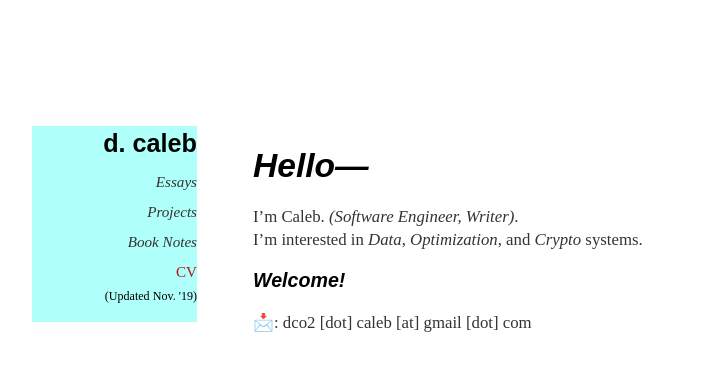
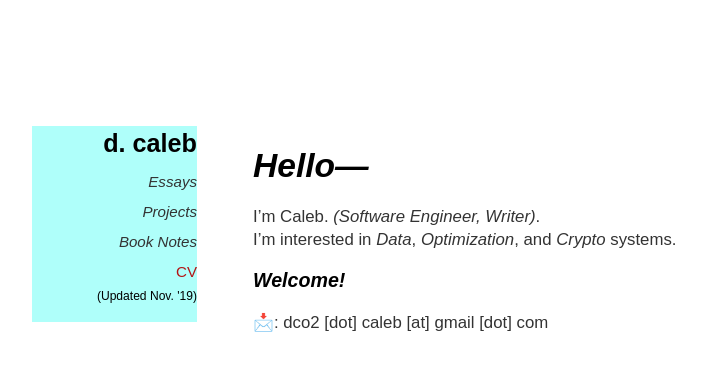
Before and after one commit to dCO2/blog-gh-pages, a Jekyll site: the page built from index.md, in a window 1280 px wide. Shown: the top 371 px of the page, without its empty margins (123-829 px from the left). Built offline with Jekyll 4.4.1, drawn with Linux system fonts in a browser that asks for light colours; some web fonts are replaced.

Commit message:
Changed body font-family

```diff
--- a/_layouts/default.html
+++ b/_layouts/default.html
@@ -43,11 +43,7 @@
         <link rel=stylesheet type=text/css href="/blog-gh-pages/css/styles.css">
         <link rel=stylesheet type=text/css href="/blog-gh-pages/css/font-awesome/css/font-awesome.min.css">
         <link rel=stylesheet type=text/css href="https://cdn.rawgit.com/dreampulse/computer-modern-web-font/master/fonts.css">
-        <link rel="preconnect" href="https://fonts.googleapis.com">
-        <link rel="preconnect" href="https://fonts.gstatic.com" crossorigin>
-        <link href="https://fonts.googleapis.com/css2?family=Zen+Antique+Soft&display=swap" rel="stylesheet">
 
-        <link rel=alternate type=application/rss+xml title="RSS feed for eyeshalfclosed.com" href="feed.xml">
     </head>
     <body>
         <div class="container pure-g-r">
--- a/css/styles.css
+++ b/css/styles.css
@@ -7,8 +7,7 @@ a {
 }
 
 body {
-    /*font-family: "Computer Modern Serif", sans-serif;*/
-    font-family: 'Zen Antique Soft', serif;
+    font-family: "Computer Modern Serif", sans-serif;
     text-align: left;
     font-size: 14px;
     line-height: 1.6em;
```
